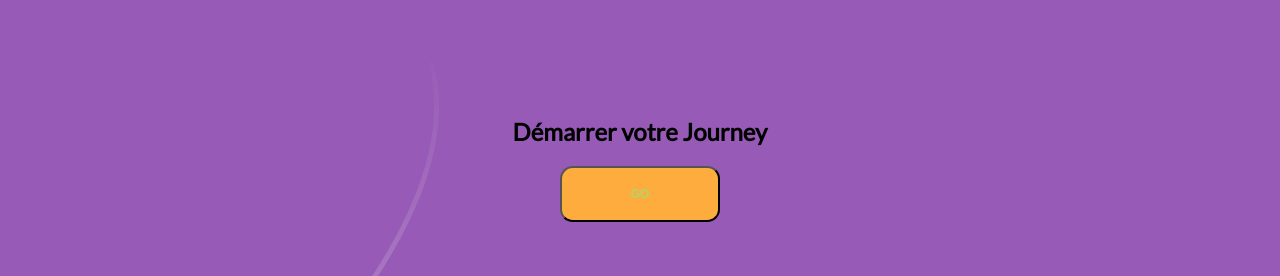
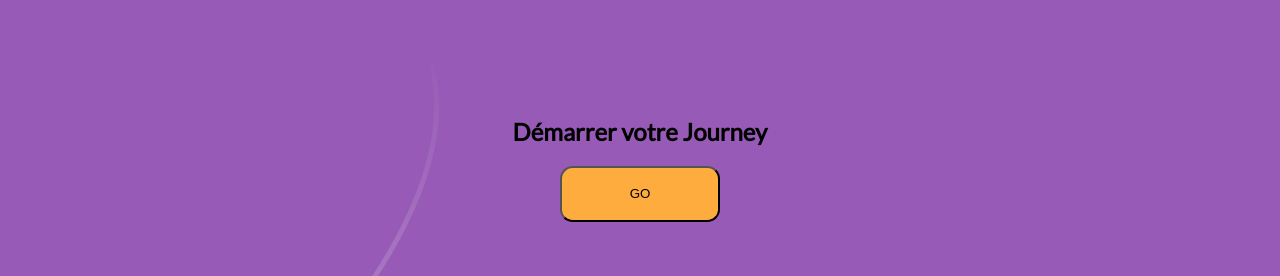
Before and after one commit to mlgs45/NoRespect-Hackaton, a React (Vite) app in the folder frontend/: page / in a window 1280 px wide. Shown: the part 1512-1788 px from the top of the page. Built offline with nearby package versions, Linux system fonts and the light colour scheme.

Commit message:
fix button text css

```diff
--- a/frontend/src/components/ResultItineraire.css
+++ b/frontend/src/components/ResultItineraire.css
@@ -126,9 +126,6 @@
   background-color: #ffffff;
   border: none;
   border-radius: 5px;
-}
-
-.textButton {
   color: #aed768;
   font-size: 0.75rem;
   font-weight: 900;
```
